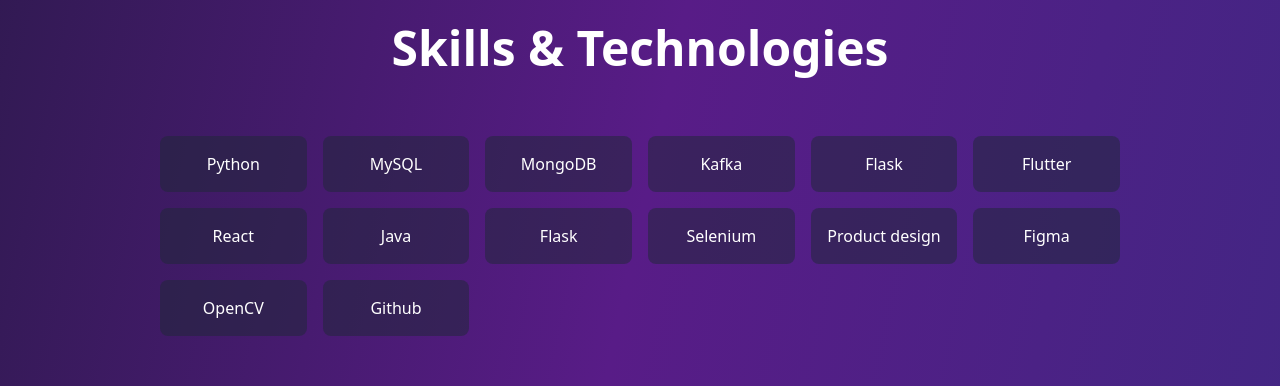
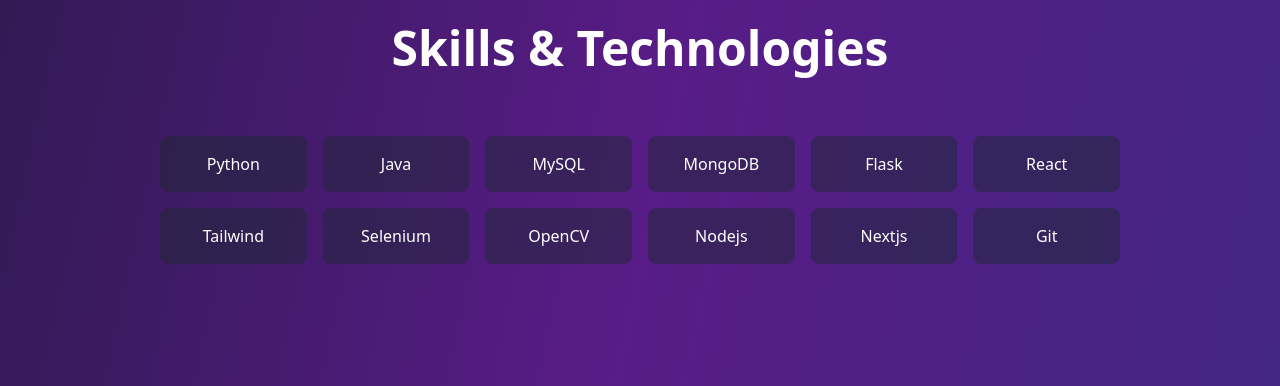
Before and after one commit to jayanthpara/portfolio, a React (Vite) app: page / in a window 1280 px wide. Shown: the part 2740-3126 px from the top of the page. Built offline with nearby package versions, Linux system fonts and the light colour scheme.

Commit message:
updated to GitHub

```diff
--- a/src/CertificatesPage.jsx
+++ b/src/CertificatesPage.jsx
@@ -316,9 +316,10 @@
 };
 
 const itemVariants = {
-  hidden: { opacity: 0, y: 20 },
-  visible: { opacity: 1, y: 0 },
+  hidden: { opacity: 0, y: 0, scale: 0.98 },
+  visible: { opacity: 1, y: 0, scale: 1, transition: { duration: 0.4 } },
 };
+
 
 const CertificatesPage = () => {
   const [selectedCategories, setSelectedCategories] = useState([]);
@@ -351,6 +352,12 @@
     (sum, group) => sum + group.certificates.length,
     0
   );
+
+
+
+
+
+
 
   return (
     <motion.div
--- a/src/Portfoli.jsx
+++ b/src/Portfoli.jsx
@@ -605,7 +605,7 @@
           <h2 className="text-3xl lg:text-5xl font-bold text-center mb-12 lg:mb-16">Skills & Technologies</h2>
 
           <div className="grid grid-cols-2 sm:grid-cols-3 md:grid-cols-4 lg:grid-cols-6 gap-3 lg:gap-4">
-            {['Python', 'MySQL', 'MongoDB', 'Kafka', 'Flask', 'Flutter','React','Java','Flask','Selenium','Product design','Figma','OpenCV','Github'].map((skill, index) => (
+            {['Python', 'Java', 'MySQL', 'MongoDB', 'Flask','React','Tailwind','Selenium','OpenCV','Nodejs','Nextjs','Git'].map((skill, index) => (
               <div key={index} className="bg-gray-800 bg-opacity-50 rounded-lg p-3 lg:p-4 text-center hover:bg-purple-600 hover:bg-opacity-30 transition-colors">
                 <span className="font-medium text-sm lg:text-base">{skill}</span>
               </div>
@@ -818,7 +818,7 @@
                   <p className="text-sm text-gray-400 mb-2">{cert.issuer} • {cert.date}</p>
 
                   {hoveredCert === cert.id && (
-                    <div className="mt-4 space-y-3 animate-fade-in">
+                    <div className="absolute inset-0 bg-black bg-opacity-65 rounded-xl p-4 flex flex-col justify-center space-y-2 animate-fade-in z-10">
                       <p className="text-sm text-gray-300">{cert.description}</p>
                       <div className="flex flex-wrap gap-2">
                         {cert.skills.map((skill, index) => (
```
